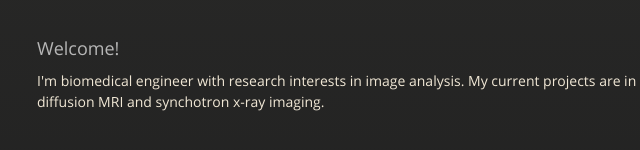
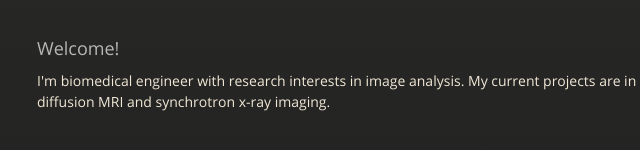
Before and after one commit to klchan13/klchan13.github.io, a plain HTML site: page index.html in a window 1280 px wide. Shown: the part 198-348 px from the top of the page, 278-918 px from the left. Drawn offline with nearby package versions, Linux system fonts and the light colour scheme.

Commit message:
Fixed a typo.

```diff
--- a/index.html
+++ b/index.html
@@ -39,7 +39,8 @@ href="https://github.com/klchan13">klchan13</a></span>
         <h3>
 <a name="welcome" class="anchor" href="#welcome"><span class="octicon octicon-link"></span></a>Welcome!</h3>
 
-<p>I'm biomedical engineer with research interests in image analysis.  My current projects are in diffusion MRI and synchotron x-ray imaging.</p>
+<p>I'm biomedical engineer with research interests in image analysis.
+My current projects are in diffusion MRI and synchrotron x-ray imaging.</p>
       </section>
 
     </div>
```
